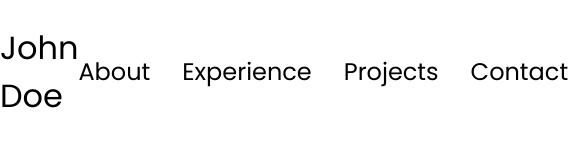
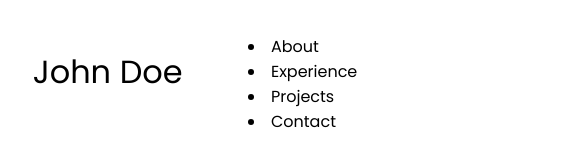
Before and after one commit to Cotrii/html-css-js-portfolio, a plain HTML site: page index.html in a window 390 px wide. Shown: the whole page, 568 px wide, since content can reach past the window. Drawn offline with Linux system fonts and the light colour scheme.

Commit message:
Added hamburger nav for mobile

```diff
--- a/index.html
+++ b/index.html
@@ -19,6 +19,22 @@
                 </ul>
             </div>
         </nav>
+        <nav id="hamburger-nav">
+            <div class="logo">John Doe</div>
+            <div class="hamburger-menu">
+                <div class="hamburger-icon" onclick="toggleMenu()">
+                    <span></span>
+                    <span></span>
+                    <span></span>
+                </div>
+                <div class="menu-links">
+                    <li><a href="#about"onclick="toggleMenu()">About</a></li>
+                    <li><a href="#experience" onclick="toggleMenu()">Experience</a></li>
+                    <li><a href="#projects" onclick="toggleMenu()">Projects</a></li>
+                    <li><a href="#contact" onclick="toggleMenu()">Contact</a></li>
+                </div>
+            </div>
+        </nav>
         <script src="script.js"></script>
     </body>
 </html>
--- a/mediaqueries.css
+++ b/mediaqueries.css
@@ -0,0 +1,9 @@
+@media screen and (max-width: 1200px) {
+    #desktop-nav {
+        display: none;
+    }
+
+    #hamburger-nav {
+        display: flex;
+    }
+}
--- a/style.css
+++ b/style.css
@@ -68,7 +68,6 @@ nav {
     gap: 2rem;
     list-style: none;
     font-size: 1.5rem;
-
 }
 
 a {
@@ -91,3 +90,22 @@ a:hover {
 .logo:hover {
     cursor: default;
 }
+
+/* HAMBURGER MENU */
+#hamburger-nav {
+    display: none;
+}
+
+.hamburger-menu {
+    position: relative;
+    display: inline-block;
+}
+
+.hamburger-icon {
+    display: flex;
+    flex-direction: column;
+    justify-content: space-between;
+    height: 24px;
+    width: 30px;
+    cursor: pointer;
+}
```
